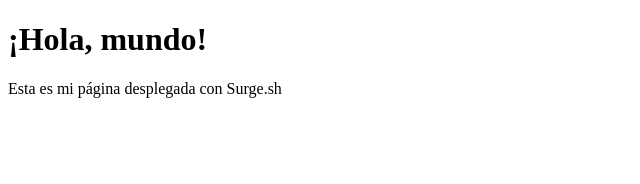
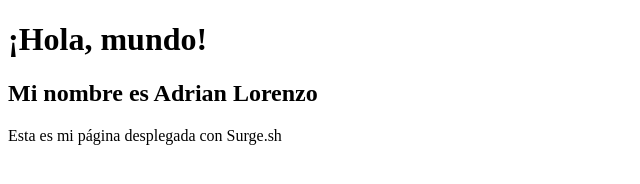
Before and after one commit to AdrianLTR/Mi-Pagina-web, a plain HTML site: page index.html in a window 1280 px wide. Shown: the whole page, without its empty margins (0-640 px from the left). Drawn offline with Linux system fonts and the light colour scheme.

Commit message:
Actualizar contenido de la página

```diff
--- a/index.html
+++ b/index.html
@@ -7,6 +7,7 @@
 </head>
 <body>
     <h1>¡Hola, mundo!</h1>
+    <h2>Mi nombre es Adrian Lorenzo</h2>
     <p>Esta es mi página desplegada con Surge.sh</p>
 </body>
 </html>
```
